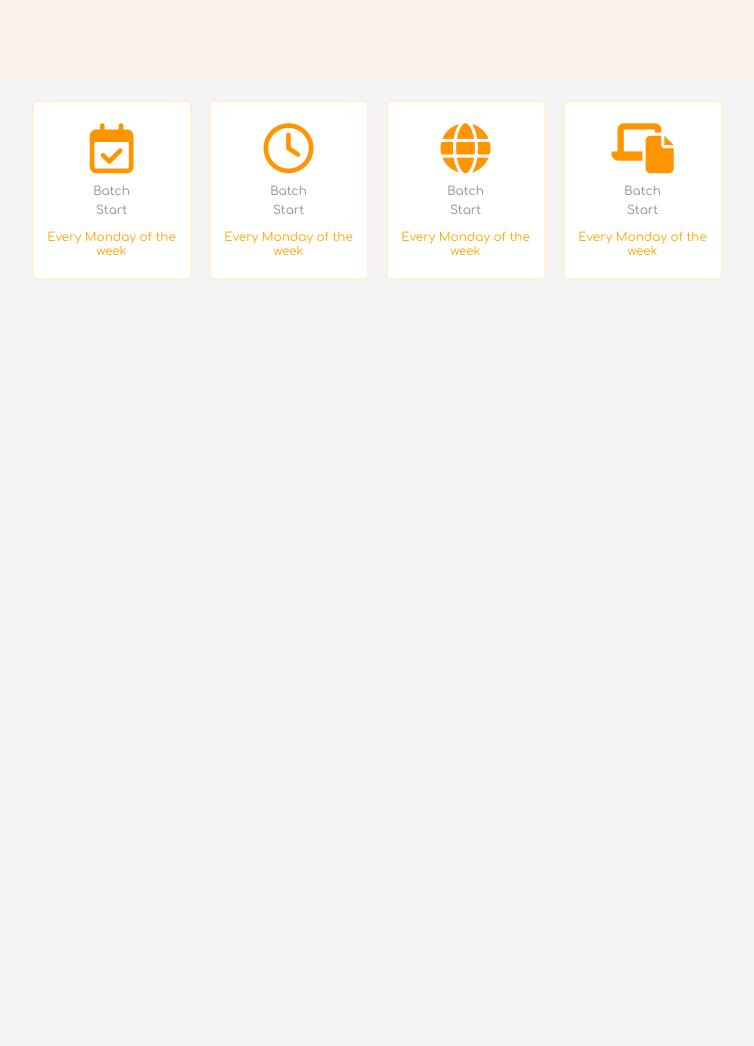
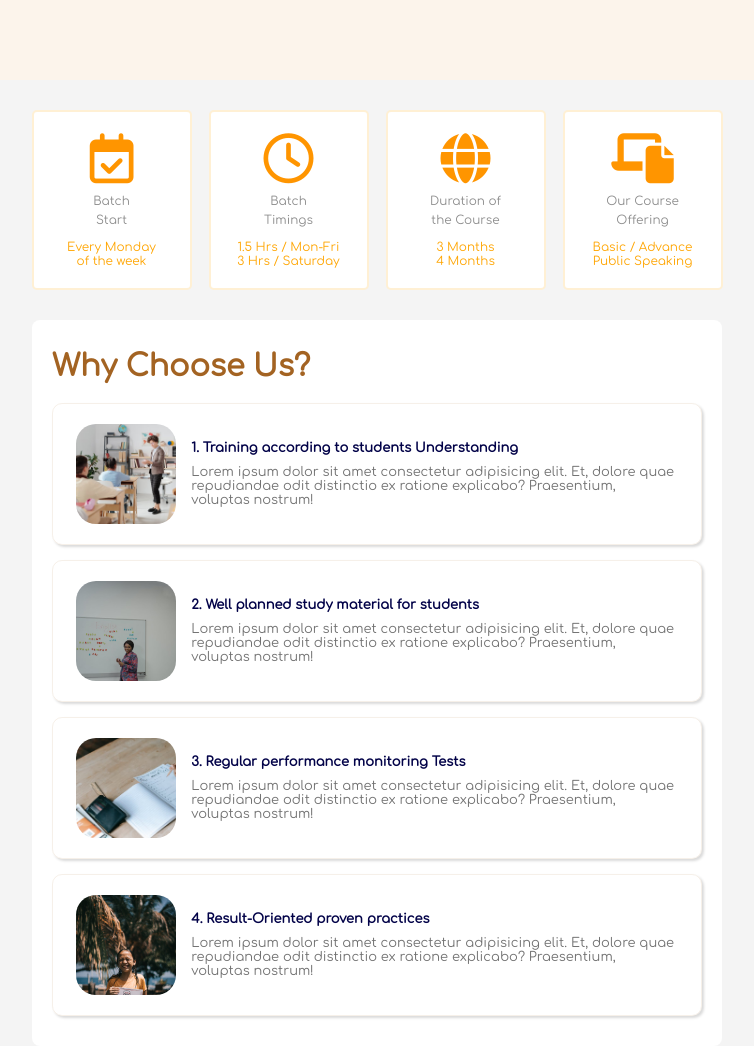
Before and after one commit to VaibhavDhiman02/InternShipAssesment, a plain HTML site: page index.html in a window 1280 px wide. Shown: the part 720-1766 px from the top of the page, without its empty margins (263-1017 px from the left). Before the commit the page ends 1020 px from the top, so only its background shows below. Drawn offline with Linux system fonts and the light colour scheme.

Commit message:
made more sections of the page

```diff
--- a/index.html
+++ b/index.html
@@ -99,32 +99,82 @@
                 <p class="card-icon"><i class="fa-regular fa-calendar-check" style="color: #ff9500;"></i></p>
                 <p class="card-titel">Batch</p>
                 <p class="card-line">Start</p>
-                <p class="card-text">Every Monday of the week</p>
+                <p class="card-text">Every Monday <br> of the week</p>
             </div>
             <div class="card1">
                 <p class="card-icon"><i class="fa-regular fa-clock" style="color: #ff9500;"></i></p>
                 <p class="card-titel">Batch</p>
-                <p class="card-line">Start</p>
-                <p class="card-text">Every Monday of the week</p>
+                <p class="card-line">Timings</p>
+                <p class="card-text">1.5 Hrs / Mon-Fri <br> 3 Hrs / Saturday</p>
             </div>
             <div class="card1">
                 <p class="card-icon"><i class="fa-solid fa-globe" style="color: #ff9500;"></i></p>
-                <p class="card-titel">Batch</p>
-                <p class="card-line">Start</p>
-                <p class="card-text">Every Monday of the week</p>
+                <p class="card-titel">Duration of</p>
+                <p class="card-line">the Course</p>
+                <p class="card-text">3 Months <br> 4 Months</p>
             </div>
             <div class="card1">
                 <p class="card-icon"><i class="fa-solid fa-laptop-file" style="color: #ff9500;"></i></p>
-                <p class="card-titel" >Batch</p>
-                <p class="card-line">Start</p>
-                <p class="card-text">Every Monday of the week</p>
+                <p class="card-titel">Our Course</p>
+                <p class="card-line">Offering</p>
+                <p class="card-text">Basic / Advance <br> Public Speaking</p>
             </div>
         </div>
     </div>
 
     <!-- ######################### -->
 
-
+    <div class="why-section">
+        <div class="why-content">
+            <h2>Why Choose Us?</h2>
+            <div class="why-all-card">
+                <div class="why-card1">
+                    <div class="why-card1-img"></div>
+                    <div class="why-card1-content">
+                        <p class="point-1">
+                            1. Training according to students Understanding
+                        </p>
+                        <p class="point-text">
+                            Lorem ipsum dolor sit amet consectetur adipisicing elit. Et, dolore quae repudiandae odit distinctio ex ratione explicabo? Praesentium, voluptas nostrum!
+                        </p>
+                    </div>
+                </div>
+                <div class="why-card1">
+                    <div class="why-card1-img img2"></div>
+                    <div class="why-card1-content">
+                        <p class="point-1">
+                            2. Well planned study material for students
+                        </p>
+                        <p class="point-text">
+                            Lorem ipsum dolor sit amet consectetur adipisicing elit. Et, dolore quae repudiandae odit distinctio ex ratione explicabo? Praesentium, voluptas nostrum!
+                        </p>
+                    </div>
+                </div>
+                <div class="why-card1">
+                    <div class="why-card1-img img3"></div>
+                    <div class="why-card1-content">
+                        <p class="point-1">
+                            3. Regular performance monitoring Tests
+                        </p>
+                        <p class="point-text">
+                            Lorem ipsum dolor sit amet consectetur adipisicing elit. Et, dolore quae repudiandae odit distinctio ex ratione explicabo? Praesentium, voluptas nostrum!
+                        </p>
+                    </div>
+                </div>
+                <div class="why-card1">
+                    <div class="why-card1-img img4"></div>
+                    <div class="why-card1-content">
+                        <p class="point-1">
+                            4. Result-Oriented proven practices
+                        </p>
+                        <p class="point-text">
+                            Lorem ipsum dolor sit amet consectetur adipisicing elit. Et, dolore quae repudiandae odit distinctio ex ratione explicabo? Praesentium, voluptas nostrum!
+                        </p>
+                    </div>
+                </div>
+            </div>
+        </div>
+    </div>
 
 
     <script src="app.js"></script>
--- a/style.css
+++ b/style.css
@@ -408,7 +408,7 @@ nav{
     display: flex;
     justify-content: center;
     align-items: center;
-    padding: 20px;
+    padding: 30px;
 }
 
 .all-cards{
@@ -468,3 +468,82 @@ nav{
 }
 
 /* -------------------------------- */
+
+.why-section{
+    width: 100%;
+    display: flex;
+    justify-content: center;
+    align-items: center;
+}
+
+.why-content{
+    width: 690px;
+    background-color: white;
+    padding: 30px 20px;
+    border-radius: 8px;
+}
+
+.why-content h2{
+    font-family: comf;
+    font-size: 30px;
+    color: #a36322;
+    margin-bottom: 20px;
+}
+
+.why-all-card{
+    display: flex;
+    gap: 15px;
+    flex-direction: column;
+}
+
+.why-card1{
+    display: flex;
+    justify-content: center;
+    align-items: center;
+    gap: 15px;
+    padding: 20px;
+    border-radius: 10px;
+    border: 1px solid #a3632219;
+    box-shadow: rgba(0, 0, 0, 0.15) 1.95px 1.95px 2.6px;
+}
+
+.why-card1-img{
+    height: 100px;
+    width: 100px;
+    background: url(./images/why1.jpg);
+    border-radius: 20px;
+    background-size: cover;
+}
+
+.img2{
+    background: url(./images/why2.jpg);
+    background-size: cover;
+}
+
+.img3{
+    background: url(./images/why3.jpg);
+    background-size: cover;
+}
+
+.img4{
+    background: url(./images/why4.jpg);
+    background-size: cover;
+}
+
+.why-card1-content{
+    width: 80%;
+    font-family: comf;
+    font-size: 13px;
+}
+
+.point-1{
+    padding-bottom: 10px;
+    font-weight: 600;
+    color: rgb(2, 2, 72);
+}
+
+.point-text{
+    color: rgb(113, 113, 113);
+}
+
+/* -------------------------------- */
```
Also changed, not shown: images/why1.jpg (added), images/why2.jpg (added), images/why3.jpg (added), images/why4.jpg (added).
